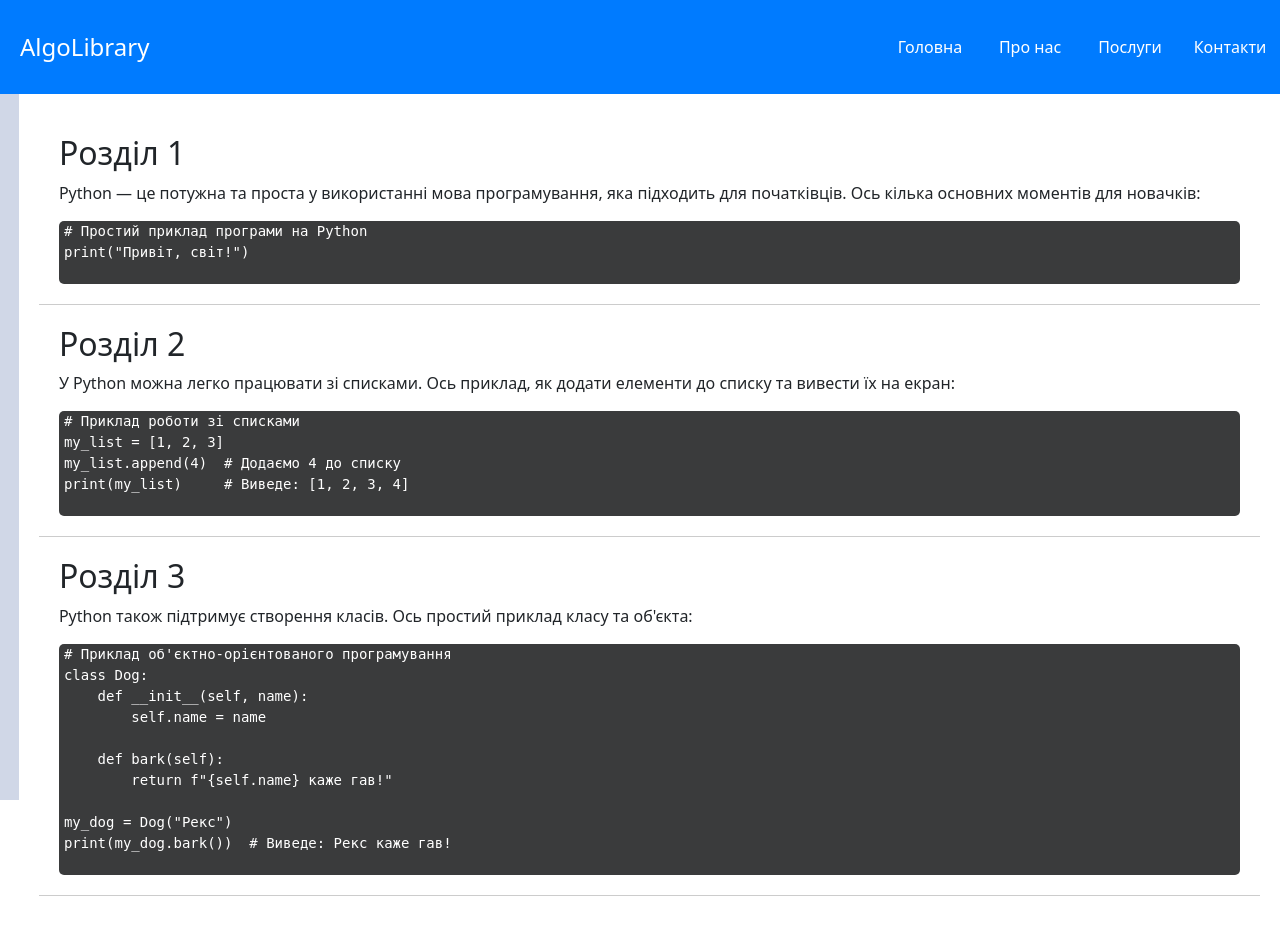
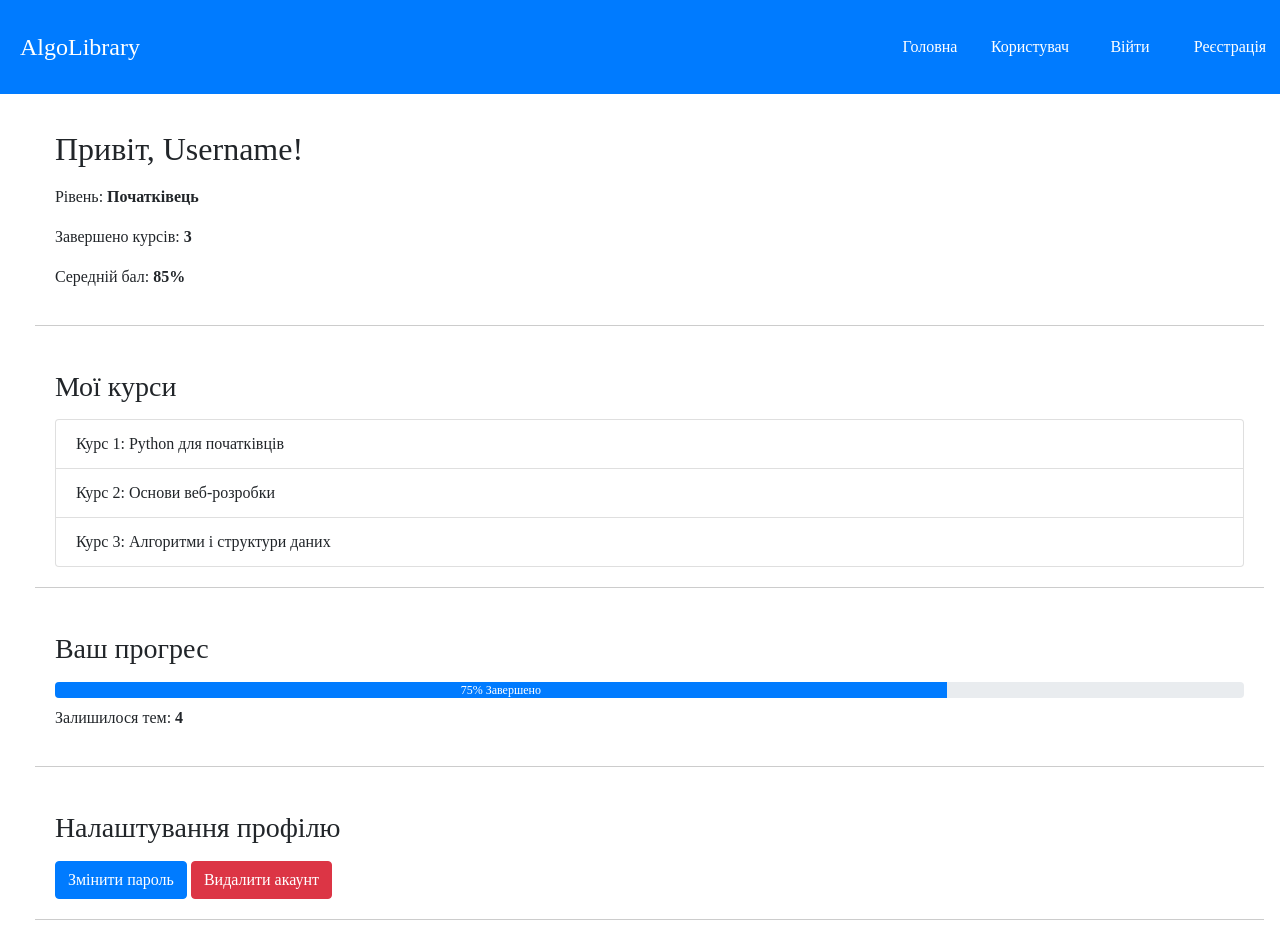
Before and after one commit to MusicW0lf/Diploma, a Django app: page /user/ in a window 1280 px wide. Before the commit the page ends 896 px from the top, so only its background shows below. Run offline with Django 5.2, Linux system fonts and the light colour scheme; some libraries are stand-ins or nearby versions.

Commit message:
user page ->main page. Added normal href. New page user with user stuff???

```diff
--- a/AlgoLib/User/static/css/style.css
+++ b/AlgoLib/User/static/css/style.css
@@ -1,6 +1,12 @@
+a:hover {
+    color: #ffffff;
+    text-decoration: none;
+}
+
 /* Стиль для body без відступів */
 body {
     margin: 0; /* Встановлення margin в 0 */
+    font-family: "Times New Roman", Times, serif;
 }
 
 
--- a/AlgoLib/User/templates/header.html
+++ b/AlgoLib/User/templates/header.html
@@ -1,7 +1,7 @@
 <header>
     <div class="site-title">AlgoLibrary</div>
-    <a class="header-cell" href="#">Головна</a>
-    <a class="header-cell" href="#">Про нас</a>
-    <a class="header-cell" href="#">Послуги</a>
-    <a class="header-cell" href="#">Контакти</a>
+    <a class="header-cell" href="{% url 'user_main' %}">Головна</a>
+    <a class="header-cell" href="{% url 'user_user' %}">Користувач</a>
+    <a class="header-cell" href="{% url 'user_login' %}">Війти</a>
+    <a class="header-cell" href="{% url 'user_register' %}">Реєстрація</a>
 </header>
--- a/AlgoLib/User/templates/user/login.html
+++ b/AlgoLib/User/templates/user/login.html
@@ -26,7 +26,7 @@
                 <input type="password" class="form-control" id="password" placeholder="Введіть пароль" required>
             </div>
             <button type="submit" class="btn btn-primary">Увійти</button>
-            <p class="mt-3">Немає акаунту? <a href="register.html">Реєстрація</a></p>
+            <p class="mt-3">Немає акаунту? <a href="{% url 'user_register' %}">Реєстрація</a></p>
         </form>
     </main>
     <script src="https://code.jquery.com/jquery-3.5.1.slim.min.js"></script>
--- a/AlgoLib/User/templates/user/register.html
+++ b/AlgoLib/User/templates/user/register.html
@@ -30,7 +30,7 @@
                 <input type="password" class="form-control" id="password" placeholder="Введіть пароль" required>
             </div>
             <button type="submit" class="btn btn-primary">Зареєструватися</button>
-            <p class="mt-3">Вже маєте акаунт? <a href="login.html">Увійти</a></p>
+            <p class="mt-3">Вже маєте акаунт? <a href="{% url 'user_login' %}">Увійти</a></p>
         </form>
     </main>
     <script src="https://code.jquery.com/jquery-3.5.1.slim.min.js"></script>
--- a/AlgoLib/User/templates/user/user.html
+++ b/AlgoLib/User/templates/user/user.html
@@ -5,76 +5,65 @@
 <head>
     <meta charset="UTF-8">
     <meta name="viewport" content="width=device-width, initial-scale=1.0">
-    <title>AlgoLib</title>
-    <link href="style.css" rel="stylesheet" type="text/css">
+    <title>User Profile</title>
+    <link rel="stylesheet" href="https://maxcdn.bootstrapcdn.com/bootstrap/4.5.2/css/bootstrap.min.css">
     <link rel="stylesheet" href="{% static 'css/header.css' %}">
     <link rel="stylesheet" href="{% static 'css/style.css' %}">
-    <link href="https://stackpath.bootstrapcdn.com/bootstrap/5.3.0/css/bootstrap.min.css" rel="stylesheet">
+
 </head>
 <body>
-    <div class="header-empty"></div class="header-empty">
+
+<div class="header-empty"></div>
     {% include 'header.html' %}
 
-    <!-- Кнопка для відкриття навігації -->
-    <div class="toggle-nav" id="toggleNav"></div>
-
-    <!-- Навігаційна панель зліва -->
-    <nav id="sideNav">
-        <a class="nav-cell" href="#">Проблема на Python №1</a>
-        <a class="nav-cell" href="#">Проблема на Python №2</a>
-        <a class="nav-cell" href="#">Проблема на Python №3</a>
-        <a class="nav-cell" href="#">Проблема на Python №4</a>
-        <a class="nav-cell" href="#">Проблема на Python №5</a>
+<div class="d-flex">
+    <!-- Sidebar Navigation -->
+    <nav id="sideNav" class="bg-light">
+        <a href="#overview" class="nav-cell">Огляд</a>
+        <a href="#courses" class="nav-cell">Мої курси</a>
+        <a href="#progress" class="nav-cell">Прогрес</a>
+        <a href="#settings" class="nav-cell">Налаштування</a>
     </nav>
 
-    <!-- Основний контент -->
-    <main id="mainContent">
-        <div class="content-container">
-            <h2>Розділ 1</h2>
-            <p>Python — це потужна та проста у використанні мова програмування, яка підходить для початківців. Ось кілька основних моментів для новачків:</p>
-            <div class="code-container">
-                <pre class="code">
-# Простий приклад програми на Python
-print("Привіт, світ!")
-                </pre>
+    <!-- Main Content -->
+    <main id="mainContent" class="p-3 flex-grow-1">
+        <!-- Profile Overview Section -->
+        <section id="overview" class="content-container mb-4">
+            <h2 class="mb-3">Привіт, Username!</h2>
+            <p>Рівень: <strong>Початківець</strong></p>
+            <p>Завершено курсів: <strong>3</strong></p>
+            <p>Середній бал: <strong>85%</strong></p>
+        </section>
+
+        <!-- Courses Section -->
+        <section id="courses" class="content-container mb-4">
+            <h3 class="mb-3">Мої курси</h3>
+            <ul class="list-group">
+                <li class="list-group-item">Курс 1: Python для початківців</li>
+                <li class="list-group-item">Курс 2: Основи веб-розробки</li>
+                <li class="list-group-item">Курс 3: Алгоритми і структури даних</li>
+            </ul>
+        </section>
+
+        <!-- Progress Section -->
+        <section id="progress" class="content-container mb-4">
+            <h3 class="mb-3">Ваш прогрес</h3>
+            <div class="progress mb-2">
+                <div class="progress-bar" role="progressbar" style="width: 75%;">75% Завершено</div>
             </div>
-        </div>
-        <div class="content-container">
-            <h2>Розділ 2</h2>
-            <p>У Python можна легко працювати зі списками. Ось приклад, як додати елементи до списку та вивести їх на екран:</p>
-            <div class="code-container">
-                <pre class="code">
-# Приклад роботи зі списками
-my_list = [1, 2, 3]
-my_list.append(4)  # Додаємо 4 до списку
-print(my_list)     # Виведе: [1, 2, 3, 4]
-                </pre>
-            </div>
-        </div>
-        <div class="content-container">
-            <h2>Розділ 3</h2>
-            <p>Python також підтримує створення класів. Ось простий приклад класу та об'єкта:</p>
-            <div class="code-container">
-                <pre class="code">
-# Приклад об'єктно-орієнтованого програмування
-class Dog:
-    def __init__(self, name):
-        self.name = name
+            <p>Залишилося тем: <strong>4</strong></p>
+        </section>
 
-    def bark(self):
-        return f"{self.name} каже гав!"
+        <!-- Settings Section -->
+        <section id="settings" class="content-container">
+            <h3 class="mb-3">Налаштування профілю</h3>
+            <button class="btn btn-primary">Змінити пароль</button>
+            <button class="btn btn-danger">Видалити акаунт</button>
+        </section>
+    </main>
+</div>
 
-my_dog = Dog("Рекс")
-print(my_dog.bark())  # Виведе: Рекс каже гав!
-                </pre>
-            </div>
-        </div>
-
-    </main>
-
-    <!-- Підключення руху nav -->
-    <script src="{% static 'js/nav-movement.js' %}"></script>
-    <!-- Підключення JavaScript Bootstrap -->
-    <script src="https://stackpath.bootstrapcdn.com/bootstrap/5.3.0/js/bootstrap.bundle.min.js"></script>
+<script src="https://code.jquery.com/jquery-3.5.1.slim.min.js"></script>
+<script src="https://cdn.jsdelivr.net/npm/bootstrap@4.5.2/dist/js/bootstrap.bundle.min.js"></script>
 </body>
 </html>
--- a/AlgoLib/User/urls.py
+++ b/AlgoLib/User/urls.py
@@ -2,7 +2,8 @@
 from . import views
 
 urlpatterns = [
-    path('user/', views.user_view, name='user_view'),
+    path('main/', views.user_main, name='user_main'),
+    path('user/', views.user_user, name='user_user'),
     path('register/', views.user_register, name='user_register'),
     path('login/', views.user_login, name='user_login'),
 ]
--- a/AlgoLib/User/views.py
+++ b/AlgoLib/User/views.py
@@ -1,6 +1,8 @@
 from django.shortcuts import render
 
-def user_view(request):
+def user_main(request):
+    return render(request, 'user/main.html')
+def user_user(request):
     return render(request, 'user/user.html')
 def user_register(request):
     return render(request, 'user/register.html')
```
Also changed, not shown: AlgoLib/User/templates/user/main.html (added, +79 -0 lines).
